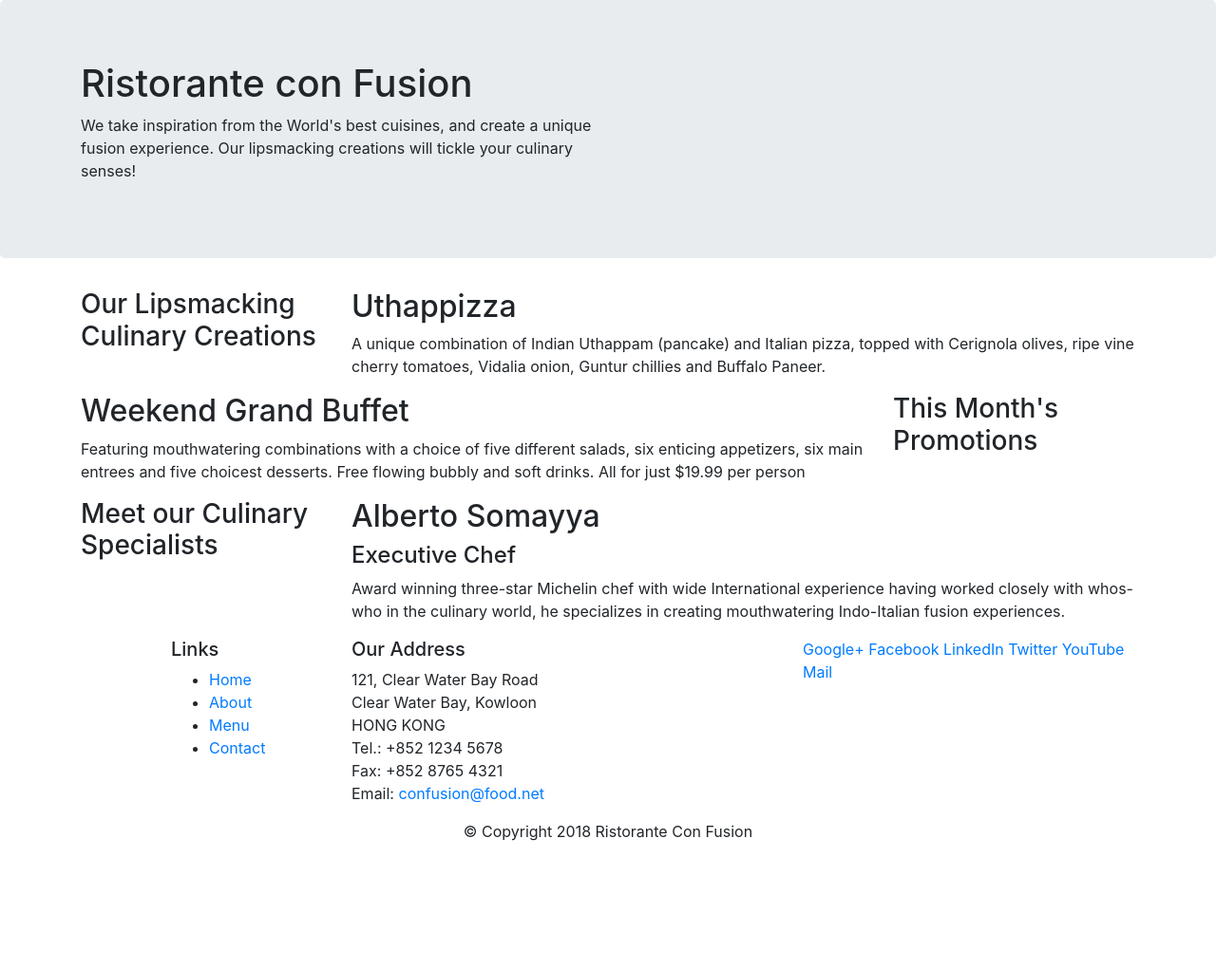
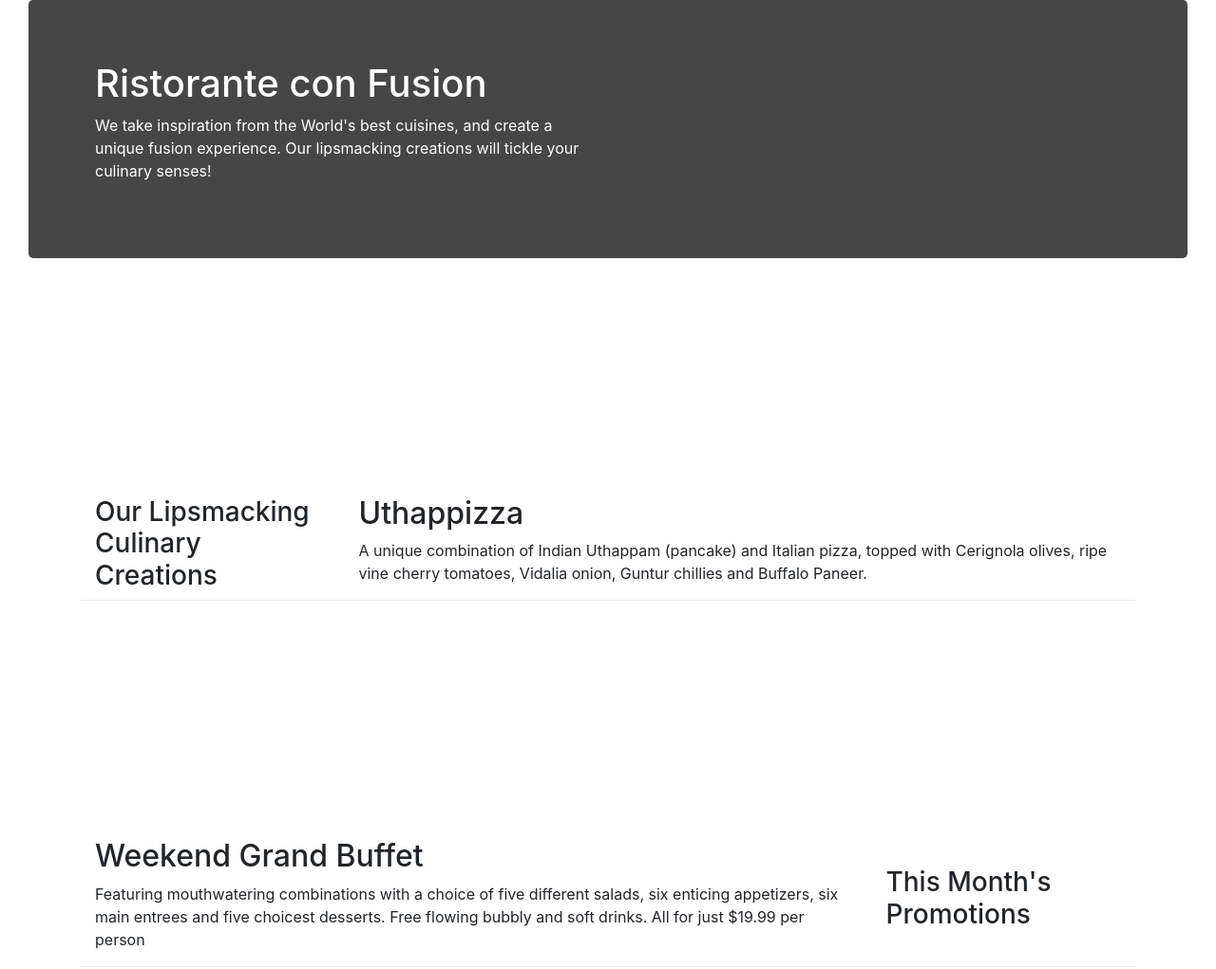
Before and after one commit to IrfanulKarim/confusion-restaurent, a website: page index.html in a window 1280 px wide. Shown: the top 1021 px of the page at 95% size. Before the commit the page ends 904 px from the top, so only its background shows below. Drawn offline with nearby package versions, Linux system fonts and the light colour scheme.

Commit message:
Bootstrap grid system part 2

```diff
--- /dev/null
+++ b/css/style.css
@@ -0,0 +1,37 @@
+.row-header{
+    margin: 0 auto ;
+    padding: 0 auto;
+}
+
+.row-content{
+    margin: 250px 0 ;
+    padding: 0 auto ;
+    border-bottom: 1px ridge;
+    max-height: 400px ;
+
+}
+
+.footer{
+    background-color: rgb(214, 214, 214);
+    margin: 0 30px ;
+    padding: 30px 0 ;
+
+}
+
+.jumbotron{
+    margin-top: 0;
+    margin-bottom: 70px;
+    margin: 0 30px;
+    padding: 0 auto ;
+    background-color: rgb(71, 70, 70) ;
+    color: #fff ;
+
+}
+
+.address{
+    font-size: 80% ;
+    margin: 0 auto;
+    color:rgb(255, 255, 255) ;
+
+
+}
--- a/index.html
+++ b/index.html
@@ -7,6 +7,7 @@
     <meta http-equiv="x-ua-compatiable" content="ie=edge">
 
     <link rel="stylesheet" href="node_modules/bootstrap/dist/css/bootstrap.min.css">
+    <link rel="stylesheet" href="css/style.css">
     <title>Ristorante Con Fusion</title>
 </head>
 
@@ -14,7 +15,7 @@
 
     <header class="jumbotron">
         <div class="container">
-            <div class="row">
+            <div class="row row-header">
                 <div class="col-12 col-sm-6">
                     <h1>Ristorante con Fusion</h1>
                     <p>We take inspiration from the World's best cuisines, and create a unique fusion experience. Our lipsmacking creations will tickle your culinary senses!</p>
@@ -26,7 +27,7 @@
     </header>
 
     <div class="container">
-        <div class="row">
+        <div class="row row-content align-items-center">
             <div class="col-12 col-sm-4 col-md-3">
                 <h3>Our Lipsmacking Culinary Creations</h3>
             </div>
@@ -37,7 +38,7 @@
         </div>
 
 
-        <div class="row">
+        <div class="row row-content align-items-center">
             <div class="col-12 col-sm-4 order-sm-last col-md-3">
                 <h3>This Month's Promotions</h3>
             </div>
@@ -47,7 +48,7 @@
             </div>
         </div>
 
-        <div class="row">
+        <div class="row row-content align-items-center">
             <div class="col-12 col-sm-4 col-md-3">
                 <h3>Meet our Culinary Specialists</h3>
             </div>
@@ -59,12 +60,12 @@
         </div>
     </div>
 
-    <footer>
+    <footer class="footer">
         <div class="container">
             <div class="row justify-content-center">
                 <div class="col-4 col-sm-2 offset-sm-1">
                     <h5>Links</h5>
-                    <ul>
+                    <ul class="list-unstyled">
                         <li><a href="#">Home</a></li>
                         <li><a href="#">About</a></li>
                         <li><a href="#">Menu</a></li>
@@ -82,8 +83,8 @@
 		              Email: <a href="mailto:confusion@food.net">confusion@food.net</a>
 		           </address>
                 </div>
-                <div class="col-12 col-sm-4">
-                    <div>
+                <div class="col-12 col-sm-4 align-self-center">
+                    <div class="text-center">
                         <a href="http://google.com/+">Google+</a>
                         <a href="http://www.facebook.com/profile.php?id=">Facebook</a>
                         <a href="http://www.linkedin.com/in/">LinkedIn</a>
```
